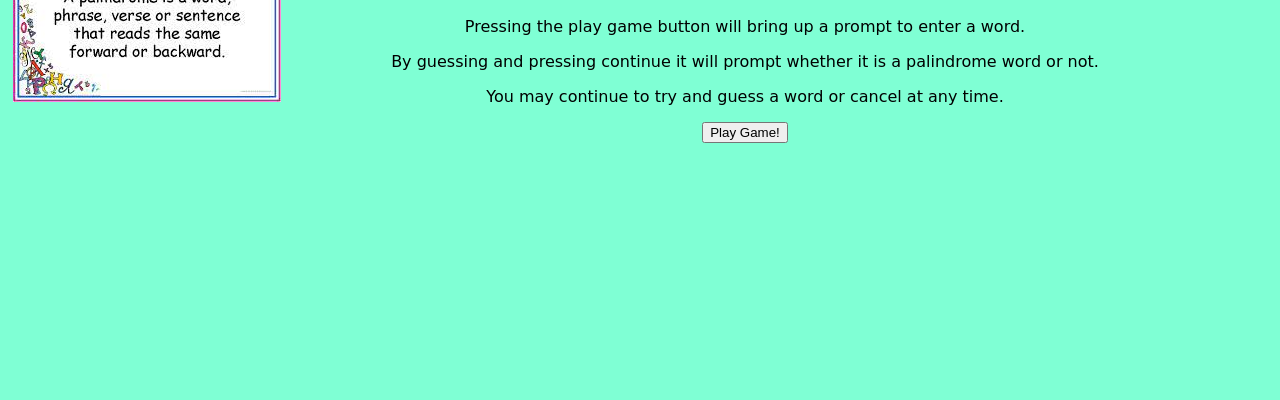
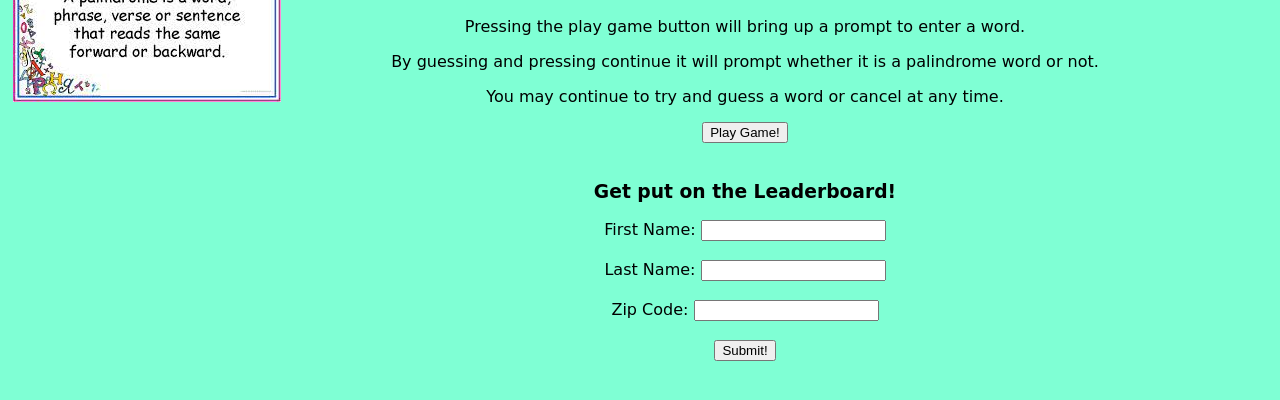
Before and after one commit to CWoods8032/UAT-Account, a plain HTML site: page strings.html in a window 1280 px wide. Shown: the part 112-512 px from the top of the page. Drawn offline with Linux system fonts and the light colour scheme.

Commit message:
Added form with user input validation

```diff
--- a/strings.css
+++ b/strings.css
@@ -22,10 +22,6 @@ ol{
     font-style: italic;
 }
 
-div{
-    text-align: center;
-}
-
 body{
     font-family: cursive;
     background-color: aquamarine;
--- a/strings.html
+++ b/strings.html
@@ -25,10 +25,30 @@
     <p>Pressing the play game button will bring up a prompt to enter a word.</p>
     <p>By guessing and pressing continue it will prompt whether it is a palindrome word or not.</p>
     <p>You may continue to try and guess a word or cancel at any time.</p>
-<!--button insterted inside div to help activate the function-->
-    <div id="divOutput">
-        <button onclick="palindromeCheck()">Play Game!</button>
-    </div>
+<!--Button insterted inside div to help activate the function-->
+    <button onclick="palindromeCheck()">Play Game!</button><br><br>
+    <div id="divOutput"></div>
+
+    <!--Leaderboard header to better understand what the user is signing up for-->
+    <h3>Get put on the Leaderboard!</h3>
+    <!--Created form with id and function-->
+    <form id="form" onsubmit="validateForm()">
+    <!--Firstname Label-->
+        <label for="firstname">First Name:</label>
+        <!--Set input with breaks for space-->
+        <input type="text" id="firstname" name="First Name"/><br><br>
+    <!--Lastname Label-->
+        <label for="lastname">Last Name:</label>
+        <!--Set input with breaks for space-->
+        <input type="text" id="lastname" name="First Name"/><br><br>
+    <!--Zip Code Label-->
+        <label for="zipcode">Zip Code:</label>
+        <!--Set input with breaks for space-->
+        <input type="text" id="zipcode" name="Zip Code"/><br><br>
+    <!--Created button with description submit-->
+        <input type="Submit" value="Submit!"><br><br>
+
+    </form>
 
 </body>
 </html>
--- a/strings.js
+++ b/strings.js
@@ -1,3 +1,4 @@
+//For assignment 3.1: Palindrome Checker
 //Function to check if a word is a palindrome
 function palindromeCheck() {
     var word, copy, i;
@@ -38,3 +39,31 @@ function palindromeCheck() {
         palindromeCheck();
     }
 }
+// For assignment 3.2: User Input Validation
+function validateForm(){
+    // Made values from input fields
+    const firstName = document.getElementById("firstname").value;
+    const lastName = document.getElementById("lastname").value;
+    const zipCode = document.getElementById("zipcode").value;
+
+    // Combine first name and last name
+    var fullName = firstName + " " + lastName;
+
+    // Check if the full name has more than 20 characters
+    if (fullName.length > 20) {
+        alert("Your full name is greater than 20 characters! Please Retry!");
+        return;
+    }
+
+    // Check if the zip code has exactly 5 digits
+    if (zipCode.length > 5) {
+        alert("Zip code can only be 5 digits! Please Retry!");
+        return;
+    }
+
+    // If all validations pass, display a secret message
+    else{
+        alert("Welcome to the Leaderboard!")
+    }
+
+}
```
